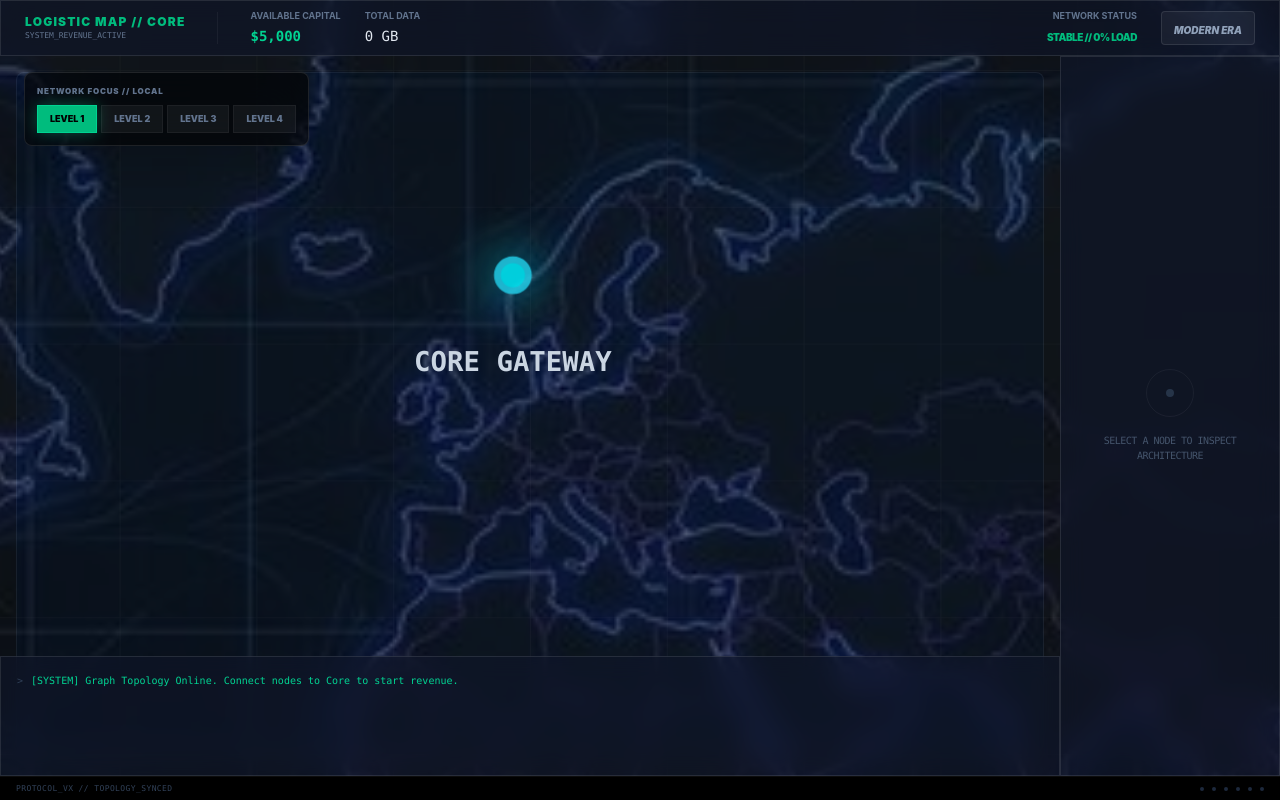
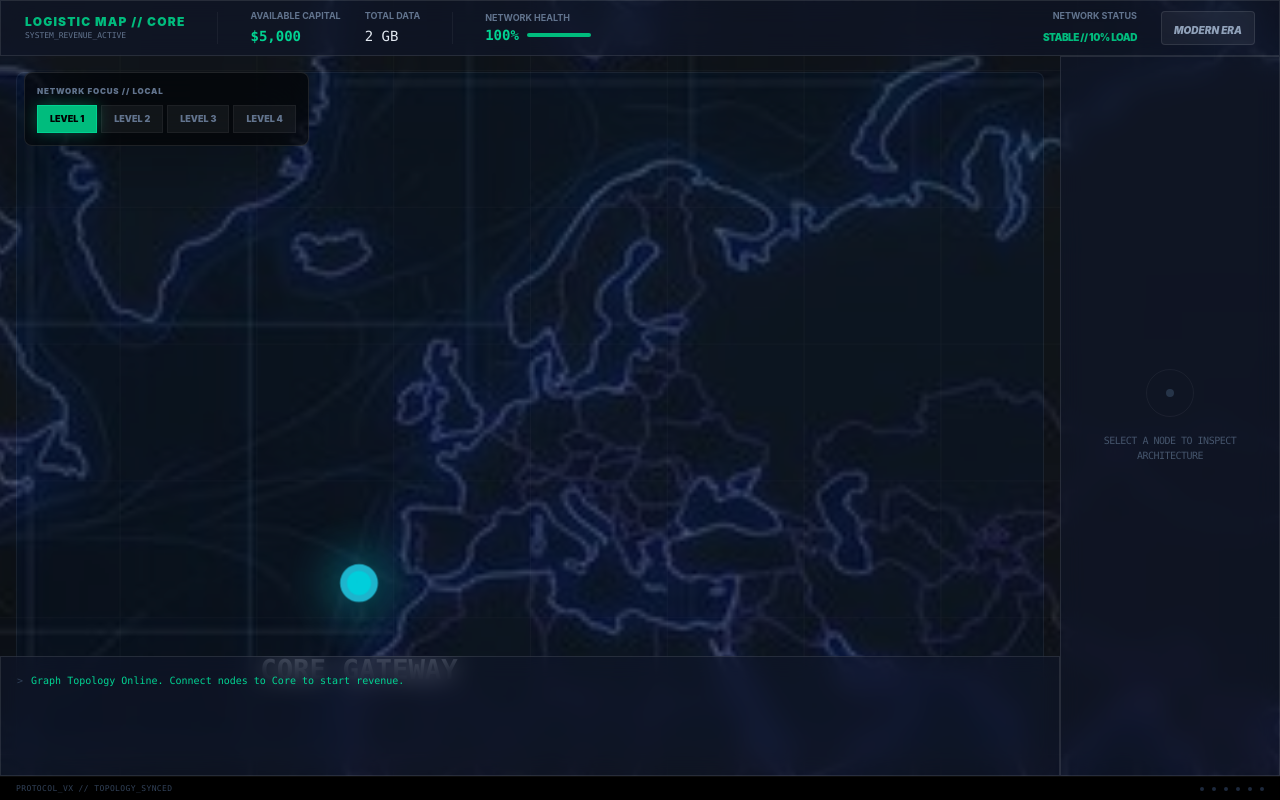
Before and after one commit to walace-lopes-peng/isp-simulator, a React (Vite) app: page / in a window 1280 px wide. Built offline with nearby package versions, Linux system fonts and the light colour scheme; the HTML template or start-up script is replaced by a standard one.

Commit message:
feat: implement Hierarchical Infrastructure & Survival Mechanics #64

```diff
--- a/src/App.tsx
+++ b/src/App.tsx
@@ -5,13 +5,14 @@ import DebugConsole from './components/DebugConsole';
 // --- NEW UI PANELS ---
 
 const TopBar = () => {
-  const { money, currentEra, totalData, nodes } = useISPStore();
+  const { money, currentEra, totalData, nodes, networkHealth } = useISPStore();
   const traffic = nodes.reduce((sum, n) => sum + n.traffic, 0);
   const bandwidth = nodes.reduce((sum, n) => sum + n.bandwidth, 0);
   const loadRatio = traffic / bandwidth;
 
   const status = loadRatio >= 1.0 ? 'CRITICAL' : loadRatio > 0.8 ? 'STRESSED' : 'STABLE';
   const statusColor = loadRatio >= 1.0 ? 'text-red-500' : loadRatio > 0.8 ? 'text-amber-500' : 'text-emerald-500';
+  const healthColor = networkHealth < 50 ? 'text-red-500' : networkHealth < 80 ? 'text-amber-400' : 'text-emerald-400';
 
   return (
     <div className={`h-14 w-full flex items-center justify-between px-6 border-b border-white/10 ${currentEra === '90s' ? 'win95-outset' : 'bg-black/40 backdrop-blur-md'} fixed top-0 z-50 glass-panel`}>
@@ -29,6 +30,16 @@ const TopBar = () => {
           <div>
             <span className="text-[9px] text-slate-500 uppercase font-bold block">Total Data</span>
             <span className="text-sm font-mono text-slate-200">{Math.floor(totalData / 100).toLocaleString()} GB</span>
+          </div>
+          <div className="h-8 w-px bg-white/5 mx-2" />
+          <div className="flex flex-col">
+            <span className="text-[9px] text-slate-500 uppercase font-bold block">Network Health</span>
+            <div className="flex items-center gap-2">
+              <span className={`text-sm font-mono font-bold ${healthColor}`}>{Math.floor(networkHealth)}%</span>
+              <div className="w-16 h-1 bg-white/10 rounded-full overflow-hidden">
+                <div className={`h-full ${networkHealth < 50 ? 'bg-red-500 shadow-[0_0_5px_red]' : 'bg-emerald-500'} transition-all duration-1000`} style={{ width: `${networkHealth}%` }} />
+              </div>
+            </div>
           </div>
         </div>
       </div>
@@ -69,14 +80,24 @@ const Sidebar = () => {
       <div className="flex justify-between items-start mb-6">
         <div>
           <h2 className="text-[10px] font-black text-emerald-500 uppercase tracking-tighter mb-1">{node.name}</h2>
-          <span className={`text-[8px] font-mono uppercase ${isReachable ? 'text-emerald-500' : 'text-red-500 animate-pulse'}`}>
-            {isReachable ? 'CONNECTED // ONLINE' : 'ISOLATED // NO_SIGNAL'}
-          </span>
+          <div className="flex gap-2 items-center">
+            <span className={`text-[8px] font-mono uppercase ${isReachable ? 'text-emerald-500' : 'text-red-500 animate-pulse'}`}>
+              {isReachable ? 'CONNECTED // ONLINE' : 'ISOLATED // NO_SIGNAL'}
+            </span>
+            <span className="text-[7px] bg-white/10 px-1 py-0.5 rounded text-slate-400 font-mono tracking-tighter">{node.type}</span>
+          </div>
         </div>
         <button onClick={() => { selectNode(null); if (isLinking) toggleLinking(); }} className="text-slate-600 hover:text-white text-xs">×</button>
       </div>
 
       <div className="space-y-6 flex-1">
+        {node.hazard && (
+          <div className="bg-red-500/10 border border-red-500/30 p-2 rounded animate-pulse">
+            <span className="text-[8px] font-black text-red-500 uppercase tracking-widest block">⚠ CRITICAL_HAZARD</span>
+            <p className="text-[9px] text-red-400 font-mono italic">{node.hazard.toUpperCase()}_DETECTED</p>
+          </div>
+        )}
+
         <div>
           <div className="flex justify-between mb-1">
             <span className="text-[9px] text-slate-400 uppercase font-bold tracking-tighter">Throughput</span>
@@ -185,6 +206,13 @@ const LogisticMap = () => {
         }
 
         if (money >= cost) {
+            const nodeTypeLookup: Record<RangeLevel, any> = {
+                1: 'hub_local',
+                2: 'hub_regional',
+                3: 'backbone',
+                4: 'backbone'
+            };
+
             const newNode = {
                 id: `node-${Date.now()}`,
                 name: `New Hub ${nodes.length}`,
@@ -192,11 +220,13 @@ const LogisticMap = () => {
                 traffic: 0,
                 level: 1,
                 layer: maxTier,
+                type: nodeTypeLookup[rangeLevel as RangeLevel],
+                health: 100,
                 x: Math.round(svgP.x),
                 y: Math.round(svgP.y)
             };
             addNode(newNode);
-            addLog(`Built new node at [${newNode.x}, ${newNode.y}]`, false);
+            addLog(`Built ${newNode.type} at [${newNode.x}, ${newNode.y}]`, false);
         } else {
             addLog(`Insufficient funds to build new node ($${cost} required)`, true);
         }
--- a/src/store/useISPStore.ts
+++ b/src/store/useISPStore.ts
@@ -1,16 +1,21 @@
 import { create } from 'zustand';
 
 export type Era = '70s' | '90s' | 'modern';
+export type RangeLevel = 1 | 2 | 3 | 4;
+export type ISPNodeType = 'terminal' | 'hub_local' | 'hub_regional' | 'backbone';
 
 export interface ISPNode {
   id: string;
   name: string;
+  x: number;
+  y: number;
   bandwidth: number;
   traffic: number;
   level: number;
   layer: number; // 1: Local, 2: Regional, 3: National, 4: Global
-  x: number;
-  y: number;
+  type: ISPNodeType;
+  health: number; // 0-100
+  hazard?: 'noise' | 'heat' | 'congestion' | 'latency';
 }
 
 export interface ISPLink {
@@ -28,8 +33,6 @@ export const RANGE_PRESETS = {
   4: { name: 'GLOBAL', viewBox: '0 0 800 800', tier: 4 },
 } as const;
 
-export type RangeLevel = keyof typeof RANGE_PRESETS;
-
 interface ISPStore {
   money: number;
   currentEra: Era;
@@ -42,6 +45,7 @@ interface ISPStore {
   isLinking: boolean;
   isGodMode: boolean;
   tickRate: number;
+  networkHealth: number;
 
   // Actions
   tick: () => void;
@@ -63,28 +67,27 @@ interface ISPStore {
 
 export const useISPStore = create<ISPStore>((set, get) => ({
   money: 5000,
-  currentEra: 'modern',
   totalData: 0,
-  rangeLevel: 1,
+  nodes: [
+    { id: '0', name: 'CORE GATEWAY', x: 350, y: 350, bandwidth: 500, traffic: 0, level: 1, layer: 1, type: 'backbone', health: 100 },
+    { id: '1', name: 'EAST COAST HUB', x: 280, y: 520, bandwidth: 100, traffic: 0, level: 1, layer: 2, type: 'hub_regional', health: 100 },
+    { id: '2', name: 'WEST COAST HUB', x: 15, y: 520, bandwidth: 100, traffic: 0, level: 1, layer: 2, type: 'hub_regional', health: 100 },
+  ],
+  links: [],
   selectedNodeId: null,
   isLinking: false,
+  rangeLevel: 1,
+  currentEra: 'modern',
+  tickRate: 1000,
+  logs: ["Graph Topology Online. Connect nodes to Core to start revenue."],
   isGodMode: false,
-  tickRate: 1000,
-  logs: ['[SYSTEM] Graph Topology Online. Connect nodes to Core to start revenue.'],
-  links: [],
-  nodes: [
-    { id: '0', name: 'Core Gateway', bandwidth: 100, traffic: 0, level: 1, layer: 1, x: 395, y: 260 },
-    { id: 'l2-0', name: 'West Coast Hub', bandwidth: 200, traffic: 0, level: 1, layer: 2, x: 110, y: 280 },
-    { id: 'l2-1', name: 'East Coast Hub', bandwidth: 200, traffic: 0, level: 1, layer: 2, x: 220, y: 280 },
-    { id: 'l3-0', name: 'Sampa Hub', bandwidth: 1000, traffic: 0, level: 1, layer: 3, x: 265, y: 590 },
-    { id: 'l3-1', name: 'Tokyo Exchange', bandwidth: 1000, traffic: 0, level: 1, layer: 3, x: 715, y: 290 },
-    { id: 'l4-0', name: 'Transatlantic Cable', bandwidth: 5000, traffic: 0, level: 1, layer: 4, x: 300, y: 310 },
-    { id: 'l4-1', name: 'Pacific Link', bandwidth: 2000, traffic: 0, level: 1, layer: 4, x: 730, y: 610 },
-  ],
+  networkHealth: 100,
 
   tick: () => {
     set((state) => {
-      const core = state.nodes.find(n => n.id === '0');
+      const { nodes, links, rangeLevel, money, totalData, isGodMode, addLog } = get();
+
+      const core = nodes.find(n => n.id === '0');
       const reachableIds = new Set<string>();
 
       if (core) {
@@ -92,7 +95,7 @@ export const useISPStore = create<ISPStore>((set, get) => ({
         reachableIds.add(core.id);
         while (queue.length > 0) {
           const currentId = queue.shift()!;
-          const neighbors = state.links
+          const neighbors = links
             .filter(l => l.sourceId === currentId || l.targetId === currentId)
             .map(l => l.sourceId === currentId ? l.targetId : l.sourceId);
 
@@ -105,7 +108,7 @@ export const useISPStore = create<ISPStore>((set, get) => ({
         }
       }
 
-      const updatedNodes = state.nodes.map(node => {
+      const trafficUpdatedNodes = nodes.map(node => {
         if (!reachableIds.has(node.id)) return { ...node, traffic: 0 };
         const targetScaling = node.layer === 1 ? 0.1 : 0.5;
         const targetTraffic = node.bandwidth * (targetScaling + Math.random() * 0.3);
@@ -113,22 +116,47 @@ export const useISPStore = create<ISPStore>((set, get) => ({
         return { ...node, traffic: Math.max(10, Math.min(node.traffic + drift, node.bandwidth * 1.5)) };
       });
 
-      // 3. Revenue (Hybrid Formula from Issue #2)
-      const activeTier = state.rangeLevel;
-      const allProfitableNodes = updatedNodes.filter(n => n.layer > 1 && reachableIds.has(n.id));
+      // --- SURVIVAL ENGINE: HAZARDS & HEALTH ---
+      let healthSum = 0;
+      const updatedNodes = trafficUpdatedNodes.map(node => {
+        let nodeHealth = 100;
+        let activeHazard: ISPNode['hazard'] = undefined;
 
-      const rawRevenue = allProfitableNodes.reduce((sum, n) => {
-        const isFocused = n.layer === activeTier;
-        const multiplier = isFocused ? 0.8 : 0.2; // 80% if focused, 20% passive background
-        const nodeRevenue = n.traffic * multiplier;
-        const isCongested = n.traffic > n.bandwidth;
-        return sum + (isCongested ? nodeRevenue * 0.5 : nodeRevenue);
+        // 1. Noise Hazard (Distance/Layer)
+        if (node.layer >= 3) { // Regional/National
+            const load = node.traffic / node.bandwidth;
+            if (load > 0.8) {
+                nodeHealth -= (load - 0.8) * 100;
+                activeHazard = 'congestion';
+            }
+        }
+
+        // 2. Thermal Hazard (Regional Focus)
+        if (rangeLevel === 2 && node.layer === 2) {
+            nodeHealth -= 5; // Passive heat
+            activeHazard = 'heat';
+        }
+
+        const finalHealth = Math.max(0, nodeHealth);
+        healthSum += finalHealth;
+        return { ...node, health: finalHealth, hazard: activeHazard };
+      });
+
+      const avgHealth = updatedNodes.length > 0 ? healthSum / updatedNodes.length : 100;
+      const healthMultiplier = avgHealth < 50 ? 0.5 : 1.0;
+
+      // --- REVENUE CALCULATION ---
+      const totalRevenue = updatedNodes.reduce((acc, node) => {
+        if (node.id === '0' || node.traffic === 0) return acc;
+
+        const isFocused = node.layer === rangeLevel;
+        const efficiency = isFocused ? 0.8 : 0.2;
+        const nodeRevenue = (node.traffic * 0.1) * efficiency * healthMultiplier;
+
+        return acc + nodeRevenue;
       }, 0);
 
-      const revenue = Math.floor(rawRevenue);
-
-      const totalLoad = updatedNodes.reduce((sum, n) => sum + n.traffic, 0);
-      const newTotalData = state.totalData + totalLoad;
+      const newTotalData = totalData + updatedNodes.reduce((s, n) => s + n.traffic, 0);
       let nextEra = state.currentEra;
       if (newTotalData > 500000) nextEra = 'modern';
       else if (newTotalData > 50000) nextEra = '90s';
@@ -136,14 +164,15 @@ export const useISPStore = create<ISPStore>((set, get) => ({
       const timestamp = new Date().toLocaleTimeString();
       let newLogs = [...state.logs];
 
-      if (revenue > 0 && Math.random() > 0.8) {
-        newLogs = [`[${timestamp}] Revenue: +$${revenue} (Combined Focus)`, ...newLogs].slice(0, 20);
+      if (totalRevenue > 0 && Math.random() > 0.8) {
+        newLogs = [`[${timestamp}] Revenue: +$${Math.floor(totalRevenue)} (Combined Focus)`, ...newLogs].slice(0, 20);
       }
 
       return {
         nodes: updatedNodes,
-        money: state.money + revenue,
+        money: money + (isGodMode ? 0 : totalRevenue),
         totalData: newTotalData,
+        networkHealth: avgHealth,
         currentEra: nextEra,
         logs: newLogs
       };
@@ -151,18 +180,36 @@ export const useISPStore = create<ISPStore>((set, get) => ({
   },
 
   connectNodes: (srcId, tgtId) => set((state) => {
+    const { nodes, links, isGodMode, addLog } = get();
     const sId = String(srcId);
     const tId = String(tgtId);
-    if (state.links.some(l => (l.sourceId === sId && l.targetId === tId) || (l.sourceId === tId && l.targetId === sId))) return state;
+    if (links.some(l => (l.sourceId === sId && l.targetId === tId) || (l.sourceId === tId && l.targetId === sId))) return state;
 
-    const src = state.nodes.find(n => String(n.id) === sId);
-    const tgt = state.nodes.find(n => String(n.id) === tId);
-    if (!src || !tgt || sId === tId) return state;
+    const source = nodes.find(n => String(n.id) === sId);
+    const target = nodes.find(n => String(n.id) === tId);
+    if (!source || !target || sId === tId) return state;
 
-    const dist = Math.sqrt(Math.pow(src.x - tgt.x, 2) + Math.pow(src.y - tgt.y, 2));
+    // Hierarchy Validation
+    const hierarchy = {
+        'terminal': 0,
+        'hub_local': 1,
+        'hub_regional': 2,
+        'backbone': 3
+    };
+
+    const diff = Math.abs(hierarchy[source.type] - hierarchy[target.type]);
+    const isPeer = source.type === target.type && source.type !== 'terminal';
+    const isParentChild = diff === 1;
+
+    if (!isPeer && !isParentChild && !isGodMode) {
+        addLog(`INCOMPATIBLE HIERARCHY: ${source.type} cannot link to ${target.type}`, true);
+        return { ...state, isLinking: false };
+    }
+
+    const dist = Math.sqrt(Math.pow(source.x - target.x, 2) + Math.pow(source.y - target.y, 2));
     const cost = Math.floor(100 + (dist * 1.5));
 
-    if (!state.isGodMode && state.money < cost) {
+    if (!isGodMode && state.money < cost) {
       return { ...state, isLinking: false, logs: [`[ERROR] Low credit: $${cost} required.`, ...state.logs].slice(0, 15) };
     }
 
@@ -201,13 +248,9 @@ export const useISPStore = create<ISPStore>((set, get) => ({
   resetTopology: () => set((state) => ({
     links: [],
     nodes: [
-      { id: '0', name: 'Core Gateway', bandwidth: 100, traffic: 0, level: 1, layer: 1, x: 395, y: 260 },
-      { id: 'l2-0', name: 'West Coast Hub', bandwidth: 200, traffic: 0, level: 1, layer: 2, x: 110, y: 280 },
-      { id: 'l2-1', name: 'East Coast Hub', bandwidth: 200, traffic: 0, level: 1, layer: 2, x: 220, y: 280 },
-      { id: 'l3-0', name: 'Sampa Hub', bandwidth: 1000, traffic: 0, level: 1, layer: 3, x: 265, y: 590 },
-      { id: 'l3-1', name: 'Tokyo Exchange', bandwidth: 1000, traffic: 0, level: 1, layer: 3, x: 715, y: 290 },
-      { id: 'l4-0', name: 'Transatlantic Cable', bandwidth: 5000, traffic: 0, level: 1, layer: 4, x: 300, y: 310 },
-      { id: 'l4-1', name: 'Pacific Link', bandwidth: 2000, traffic: 0, level: 1, layer: 4, x: 730, y: 610 },
+      { id: '0', name: 'CORE GATEWAY', x: 350, y: 350, bandwidth: 500, traffic: 0, level: 1, layer: 1, type: 'backbone', health: 100 },
+      { id: '1', name: 'EAST COAST HUB', x: 280, y: 520, bandwidth: 100, traffic: 0, level: 1, layer: 2, type: 'hub_regional', health: 100 },
+      { id: '2', name: 'WEST COAST HUB', x: 15, y: 520, bandwidth: 100, traffic: 0, level: 1, layer: 2, type: 'hub_regional', health: 100 },
     ]
   })),
 }));
```
Also changed, not shown: 2 other files (tests, documents, lock files or other folders).
